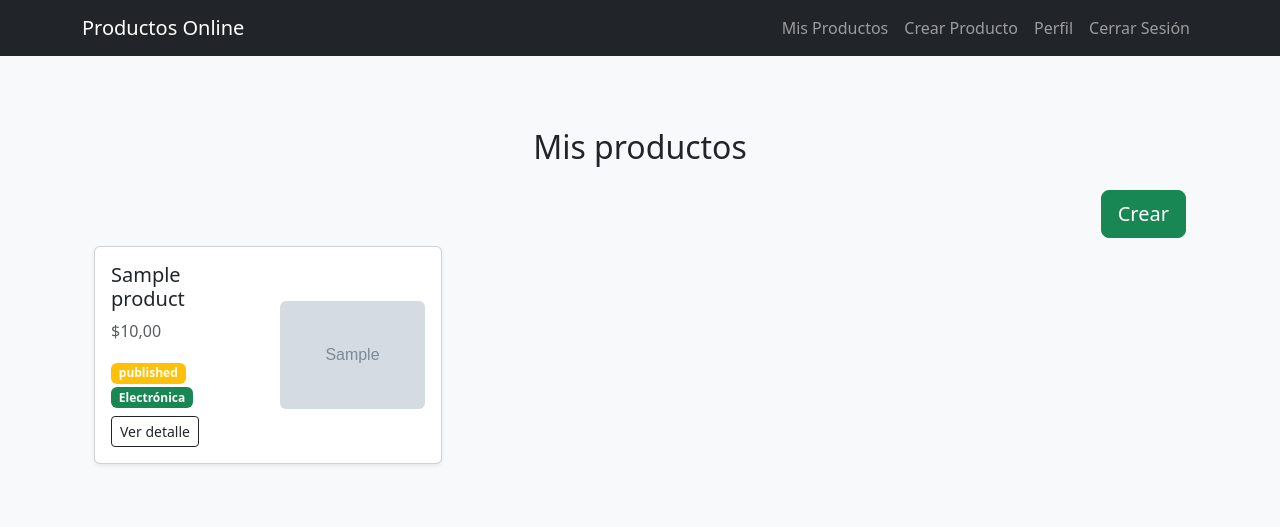
After one commit to Figs0203/E-Commerce-con-IA-Generativa, a Django app: page /products/ in a window 1280 px wide. The commit adds this page. Shown: the top 527 px of the page. Run offline with Django 5.2, Linux system fonts and the light colour scheme; a user stored in the database is signed in; data comes from the database, SQL or seed files in the repository; tables that the repository leaves empty hold one stand-in row (values such as "Sample post"); grey boxes marked "Sample" are stand-in pictures.

Commit message:
He agregado las vistas del perfil y de productos y leves cambios a la navbar

```diff
--- a/products/models.py
+++ b/products/models.py
@@ -42,7 +42,7 @@ class Product(models.Model):
     category = models.ForeignKey(Category, on_delete=models.CASCADE, verbose_name="Categoría")
     image = models.ImageField(upload_to='products/images/', verbose_name="Imagen del producto")
     seller = models.ForeignKey(User, on_delete=models.CASCADE, verbose_name="Vendedor")
-    status = models.CharField(max_length=20, choices=STATUS_CHOICES, default='draft', verbose_name="Estado")
+    status = models.CharField(max_length=20, choices=STATUS_CHOICES, default='Borrador', verbose_name="Estado")
     tags = models.ManyToManyField(Tag, blank=True, verbose_name="Etiquetas")
     created_at = models.DateTimeField(auto_now_add=True, verbose_name="Fecha de creación")
     updated_at = models.DateTimeField(auto_now=True, verbose_name="Fecha de actualización")
--- /dev/null
+++ b/products/templates/products.html
@@ -0,0 +1,70 @@
+{% extends "base.html" %}
+
+{% block content %}
+
+<!DOCTYPE html>
+<html lang="es">
+
+<head>
+    <meta charset="UTF-8">
+    <title>Productos</title>
+    <link rel="stylesheet" href="https://cdn.jsdelivr.net/npm/bootstrap@5.3.2/dist/css/bootstrap.min.css">
+</head>
+
+<body class="bg-light">
+
+    <div class="container py-5">
+        <h2 class="mb-4 text-center">Mis productos</h2>
+
+        <div class="row mb-2">
+    <div class="col d-flex justify-content-end">
+        <a href="{% url 'create_product' %}" class="btn btn-success btn-lg">Crear</a>
+        </div>
+    </div>
+
+
+
+        <div class="row row-cols-1 row-cols-md-3 g-4">
+            {% for product in products %}
+            <div class="col-12 mb-3">
+                <div class="card shadow-sm">
+                    <div class="card-body">
+                        <div class="row align-items-center">
+                            <!-- Columna izquierda: título y precio -->
+                            <div class="col-md-6">
+                                <h5 class="card-title">{{ product.title }}</h5>
+                                <p class="card-text text-muted">${{ product.price }}</p>
+
+                                <!-- Aquí puedes meter etiquetas -->
+                                <span class="badge bg-warning">{{product.status}}</span>
+                                <span class="badge bg-success">{{product.category}}</span>
+
+                                <!-- Botón -->
+                                <div class="mt-2">
+                                    <a href="{% url 'product_detail' product.pk %}"
+                                        class="btn btn-sm btn-outline-dark">Ver detalle</a>
+                                </div>
+                            </div>
+
+                            <!-- Columna derecha: imagen -->
+                            <div class="col-md-6 text-end">
+                                <img src="{{ product.image.url }}" class="img-fluid rounded" alt="{{ product.title }}"
+                                    style="max-height: 120px; object-fit: cover;">
+                            </div>
+                        </div>
+                    </div>
+                </div>
+            </div>
+            {% empty %}
+            <p class="text-center">No hay productos disponibles.</p>
+            {% endfor %}
+
+        </div>
+    </div>
+
+</body>
+
+</html>
+
+
+{% endblock content %}
--- a/products/urls.py
+++ b/products/urls.py
@@ -8,10 +8,12 @@ urlpatterns = [
     path('product/<int:pk>/', views.product_detail, name='product_detail'),
     path('product/<int:pk>/edit/', views.edit_product, name='edit_product'),
     path('product/<int:pk>/delete/', views.delete_product, name='delete_product'),
+    path('products/',views.products, name='products'),
 
     path('login/', views.user_login, name='login'),
     path('logout/', views.user_logout, name='logout'),
     path('register/', views.register, name='register'),
+    path('profile/', views.profile, name='profile' ),
 
     path('about/', views.about, name='about'),
 ]
--- a/products/views.py
+++ b/products/views.py
@@ -6,6 +6,7 @@ from django.contrib.auth.forms import UserCreationForm
 from django.contrib import messages
 from .models import Product, Category
 from .forms import ProductForm
+from django.contrib.auth.models import User
 
 def home(request):
     searchTerm = request.GET.get('searchProduct')
@@ -118,3 +119,11 @@ def delete_product(request, pk):
 def product_detail(request, pk):
     product = get_object_or_404(Product, pk=pk, status='published')
     return render(request, 'product_detail.html', {'product': product})
+
+def profile(request):
+    profile = request.user
+    return render(request, 'profile.html', {'profile': profile})
+
+def products(request):
+    products = Product.objects.filter(seller=request.user)
+    return render(request, 'products.html', {'products': products})
--- a/templates/base.html
+++ b/templates/base.html
@@ -8,22 +8,7 @@
 </head>
 <body>
     <!-- Navbar compartido -->
-    <nav class="navbar navbar-expand-lg navbar-dark bg-dark">
-        <div class="container">
-            <a class="navbar-brand" href="{% url 'home' %}">Productos Online</a>
-            <div class="navbar-nav ms-auto">
-                {% if user.is_authenticated %}
-                    <a class="nav-link" href="{% url 'create_product' %}">Crear Producto</a>
-                    <span class="navbar-text me-3">Hola, {{ user.username }}</span>
-                    <a class="nav-link" href="{% url 'logout' %}">Cerrar Sesión</a>
-                {% else %}
-                    <a class="nav-link" href="{% url 'login' %}">Iniciar Sesión</a>
-                    <a class="nav-link" href="{% url 'register' %}">Registrarse</a>
-                    <a class="nav-link" href="{% url 'about' %}">Sobre Nosotros</a>
-                {% endif %}
-            </div>
-        </div>
-    </nav>
+    {% include "partials/_navbar.html" %}
 
     <!-- Contenido de cada página -->
     <div class="container mt-4">
--- a/templates/partials/_navbar.html
+++ b/templates/partials/_navbar.html
@@ -10,10 +10,13 @@
       <ul class="navbar-nav ms-auto">
         {% if user.is_authenticated %}
           <li class="nav-item">
+            <a class="nav-link" href="{% url 'products' %}">Mis Productos</a>
+          </li>
+          <li class="nav-item">
             <a class="nav-link" href="{% url 'create_product' %}">Crear Producto</a>
           </li>
           <li class="nav-item">
-            <span class="navbar-text me-2">Hola, {{ user.username }}</span>
+            <a class="nav-link" href="{% url 'profile' %}">Perfil</a>
           </li>
           <li class="nav-item">
             <a class="nav-link" href="{% url 'logout' %}">Cerrar Sesión</a>
```
Also changed, not shown: products/templates/profile.html (added, +55 -0 lines).
